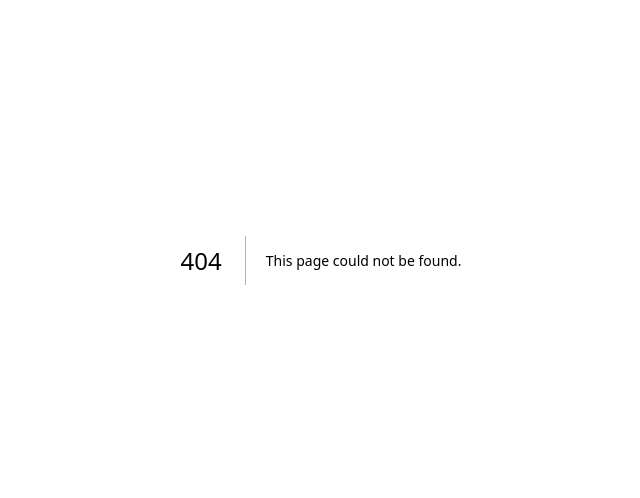
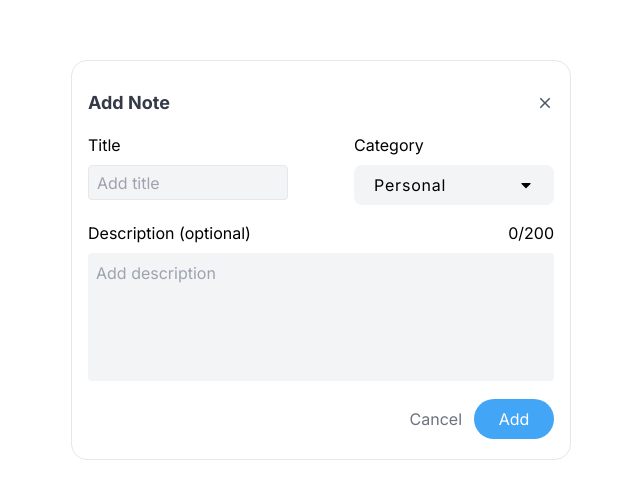
Before and after one commit to TanveshVaity/Notely, a Next.js app: page /add-note in a window 1280 px wide. Before the commit this address had no page. Shown: the part 140-638 px from the top of the page, without its empty margins (319-959 px from the left). Built offline with nearby package versions, Linux system fonts and the light colour scheme.

Commit message:
added form and change tabs

```diff
--- /dev/null
+++ b/src/app/add-note/page.tsx
@@ -0,0 +1,102 @@
+"use client";
+import React, { useState } from "react";
+import { IoMdClose } from "react-icons/io";
+import { FaCaretUp, FaCaretDown } from "react-icons/fa";
+
+const AddNote = () => {
+  const [isOpen, setIsOpen] = useState<boolean>(false);
+  const [selectedCategory, setSelectedCategory] = useState<string>("Personal");
+  const [textCount, setTextCount] = useState<number>(0);
+  const [textarea, setTextarea] = useState<string>("");
+  const handleCategoryChange = (category: any) => {
+    setSelectedCategory(category);
+    setIsOpen(false);
+  };
+
+  const MAX_CHARACTER_COUNT = 200;
+
+  const handleTextAreaChange = (e: React.ChangeEvent<HTMLTextAreaElement>) => {
+    const newText = e.target.value;
+    if (newText.length <= MAX_CHARACTER_COUNT) {
+      setTextarea(newText);
+      setTextCount(newText.length);
+    }
+  };
+
+  return (
+    <div className="min-h-screen flex items-center justify-center">
+      <div className="h-[400px] w-[500px] p-4 rounded-2xl border flex flex-col justify-between">
+        <div className="flex flex-col justify-between pt-3">
+          <div>
+            <div className="flex justify-between items-center text-lg">
+              <span className="text-gray-900 opacity-85 font-bold">Add Note</span>
+              <IoMdClose className="text-gray-600" />
+            </div>
+            <div className="mt-4 flex justify-between">
+              <div className="flex flex-col">
+                <label htmlFor="title">Title</label>
+                <input
+                  className="w-[200px] h-[35px] mt-2 border rounded px-2 bg-gray-100 outline-none"
+                  type="text"
+                  placeholder="Add title"
+                  name="title"
+                  id="title"
+                />
+              </div>
+              <div className="relative flex flex-col w-[200px]">
+                <p>Category</p>
+                <button
+                  onClick={() => setIsOpen((prev) => !prev)}
+                  className="bg-gray-100 px-4 py-1 mt-2 w-full flex items-center justify-between rounded-lg tracking-wider border-4 border-transparent active:border-white duration-300s active:text-white"
+                >
+                  {selectedCategory}
+                  {!isOpen ? <FaCaretDown /> : <FaCaretUp />}
+                </button>
+                {isOpen && (
+                  <div className="bg-gray-300 absolute top-[5rem] rounded-lg left-0 w-full z-10 pt-2 pb-2">
+                    <p className="cursor-pointer px-2 py-2 leading-6 hover:bg-gray-400" onClick={()=>handleCategoryChange("Psersonal")}>
+                      Personal
+                    </p>
+                    <p className="cursor-pointer px-2 py-2 leading-6 hover:bg-gray-400" onClick={()=>handleCategoryChange("Home")}>
+                      Home
+                    </p>
+                    <p className="cursor-pointer px-2 py-2 leading-6 hover:bg-gray-400" onClick={()=>handleCategoryChange("Buisness")}>
+                      Business
+                    </p>
+                  </div>
+                )}
+              </div>
+            </div>
+          </div>
+          <div className="flex-grow">
+            <div className="pt-4">
+              <div className="flex justify-between mb-2">
+                <label htmlFor="description" className="block">
+                  Description (optional)
+                </label>
+                <span>{textCount}/200</span>
+              </div>
+              <textarea
+                className="w-full resize-none bg-gray-100 rounded outline-none :placeholder pt-2 pl-2"
+                id="description"
+                name="description"
+                placeholder="Add description"
+                rows={5}
+                onChange={handleTextAreaChange}
+                value={textarea}
+              />
+            </div>
+            <div className="flex justify-end gap-3 pt-3">
+              <button className="text-gray-500">Cancel</button>
+              <button className="flex gap-1 text-white items-center justify-center bg-[#42A5F5] hover:bg-[#2196F8] active: rounded-full h-[40px] w-[80px]">
+                Add
+              </button>
+            </div>
+          </div>
+        </div>
+      </div>
+    </div>
+  );
+};
+
+export default AddNote;
--- a/src/app/page.tsx
+++ b/src/app/page.tsx
@@ -1,5 +1,5 @@
 import Navbar from "@/components/Navbar";
-import Tabs from "@/components/Tabs";
+import Tabs from "@/components/UI/Tabs";
 
 export default async function Home() {
   return (
--- a/src/components/Navbar.tsx
+++ b/src/components/Navbar.tsx
@@ -23,6 +23,7 @@ const Navbar: React.FC  = async() => {
                 />
                 </div>
                 <div>
+                <Link href="/add-note">
                     <button className="flex gap-1 text-white items-center justify-center bg-[#42A5F5] hover:bg-[#2196F8] active: rounded-full h-[48px] w-[90px]">
                         <Image
                         src="/icons/Add.svg"
@@ -33,6 +34,7 @@ const Navbar: React.FC  = async() => {
                         />
                         Add
                     </button>
+                </Link>
                 </div>
             </div>
             <div className="flex gap-3">
--- a/src/components/Tabs.tsx
+++ b/src/components/Tabs.tsx
@@ -1,41 +1,41 @@
-"use client";
-import { useState } from 'react';
+// "use client";
+// import { useState } from 'react';
 
-const Tabs = () => {
-  const [activeTab, setActiveTab] = useState('all');
-  const tabNames = ['all', 'personal', 'home', 'business'];
+// const Tabs = () => {
+//   const [activeTab, setActiveTab] = useState('all');
+//   const tabNames = ['all', 'personal', 'home', 'business'];
 
-  const handleTabChange = (event: any) => {
-    setActiveTab(event.target.id);
-  };
+//   const handleTabChange = (event: any) => {
+//     setActiveTab(event.target.id);
+//   };
 
-  return (
-    <div className="flex flex-wrap text-base">
-      {tabNames.map((tab) => (
-        <div>
-            <div key={tab}>
-                <input
-                    className="appearance-none"
-                    type="radio"
-                    name="tab"
-                    id={tab}
-                    checked={activeTab === tab}
-                    onChange={handleTabChange}
-                />
-                <label
-                    htmlFor={tab}
-                    className={`cursor-pointer border-b-2 px-7 py-2 w-full ${activeTab === tab ? 'text-blue-400 border-b border-blue-400' : 'border-b border-b-gray-900 text-gray-900 opacity-80'}`}
-                >
-                    {tab.toUpperCase()}
-                </label>
-            </div>
-            <p className={`order ${activeTab === tab ? '' : 'hidden'}`}>
-                {tab.toLowerCase()} notes
-            </p>
-        </div>
-      ))}
-    </div>
-  );
-}
+//   return (
+//     <div className="flex flex-wrap text-base">
+//       {tabNames.map((tab) => (
+//         <div key={tab} className="relative">
+//           <input
+//             className="appearance-none"
+//             type="radio"
+//             name="tab"
+//             id={tab}
+//             checked={activeTab === tab}
+//             onChange={handleTabChange}
+//           />
+//           <label
+//             htmlFor={tab}
+//             className={`cursor-pointer border-b-2 px-7 py-2 w-full ${activeTab === tab ? 'text-blue-400 border-b border-blue-400' : 'border-b border-b-gray-900 text-gray-900 opacity-80'}`}
+//           >
+//             {tab.toUpperCase()}
+//           </label>
+//           {activeTab === tab && (
+//             <div className="absolute left-0 mt-5">
+//               <p>nnote</p>
+//             </div>
+//           )}
+//         </div>
+//       ))}
+//     </div>
+//   );
+// }
 
-export default Tabs;
+// export default Tabs;
--- /dev/null
+++ b/src/components/UI/Backdrop.tsx
@@ -0,0 +1,11 @@
+"use client"
+import { Fragment } from "react"
+
+
+const Backdrop = () =>{
+    return(
+        <Fragment>
+            Backdrop
+        </Fragment>
+    )
+}
--- /dev/null
+++ b/src/components/UI/Tabs.tsx
@@ -0,0 +1,67 @@
+"use client";
+import { Fragment, useState } from "react";
+
+const Tabs = () => {
+  const [activeTabs, setActiveTabs] = useState<String>("all");
+
+  const handleChangeTabs = (tab: String) => {
+    setActiveTabs(tab);
+  };
+
+  return (
+    <Fragment>
+        <div>
+        <button
+            className={`text-base px-6 py-2 ${
+                activeTabs === "all"
+                ? "border-b-blue-400 border-b-[3px] text-blue-400"
+                : "border-b-gray-400 border-b-[3px] text-gray-400"
+            }`}
+            onClick={() => {
+                handleChangeTabs("all");
+            }}
+        >
+            ALL
+        </button>
+        <button
+            className={`text-base px-6 py-2 ${
+                activeTabs === "personal"
+                ? " border-b-blue-400 border-b-[3px] text-blue-400"
+                : "border-b-gray-400 border-b-[3px] text-gray-400"
+            }`}
+            onClick={() => {
+                handleChangeTabs("personal");
+            }}
+        >
+            PERSONAL
+        </button>
+        <button
+            className={`text-base px-6 py-2 ${
+                activeTabs === "home"
+                ? " border-b-blue-400 border-b-[3px] text-blue-400"
+                : "border-b-gray-400 border-b-[3px] text-gray-400"
+            }`}
+            onClick={() => {
+                handleChangeTabs("home");
+            }}
+        >
+            HOME
+        </button>
+        <button
+            className={`text-base px-6 py-2 ${
+                activeTabs === "buisness"
+                ? " border-b-blue-400 border-b-[3px] text-blue-400"
+                : "border-b-gray-400 border-b-[3px] text-gray-400"
+            }`}
+            onClick={() => {
+                handleChangeTabs("buisness");
+            }}
+        >
+            BUISNESS
+        </button>
+      </div>
+    </Fragment>
+  );
+};
+
+export default Tabs;
```
Lines whose indentation alone changed are shown as unchanged.
